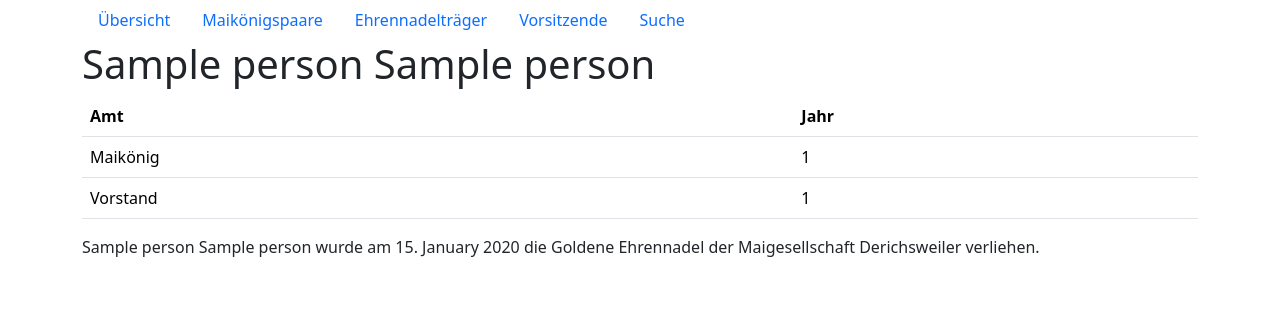
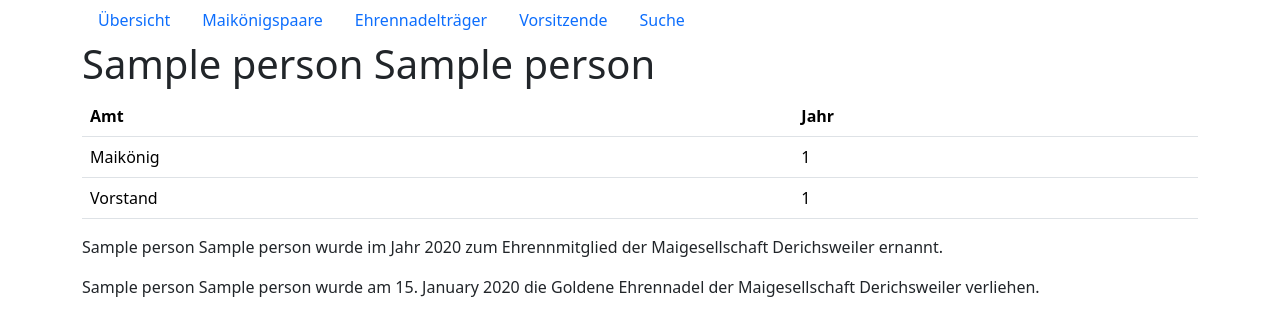
Before and after one commit to cehser/mgarchiv, a Django app: page /person/1 in a window 1280 px wide. Shown: the top 336 px of the page. Run offline with Django 4.2, Linux system fonts and the light colour scheme; tables that the repository leaves empty hold one stand-in row (values such as "Sample post"); some libraries are stand-ins or nearby versions.

Commit message:
Anzeige Ehrenmigliedschaft in Person ergänzt

```diff
--- a/archiv/templates/person.html
+++ b/archiv/templates/person.html
@@ -26,6 +26,10 @@
     </tbody>
   </table>
 
+  {% if person.ehrenmitglied_ab %}
+  <p>{{ person }} wurde im Jahr {{person.ehrenmitglied_ab|date:"Y"}} zum Ehrennmitglied der Maigesellschaft Derichsweiler ernannt.</p>
+  {% endif %}
+
   {% if person.ehrennadel %}
   <p>{{ person }} wurde am {{person.ehrennadel|date:"j. F Y"}} die Goldene Ehrennadel der Maigesellschaft Derichsweiler verliehen.</p>
   {% endif %}
```
